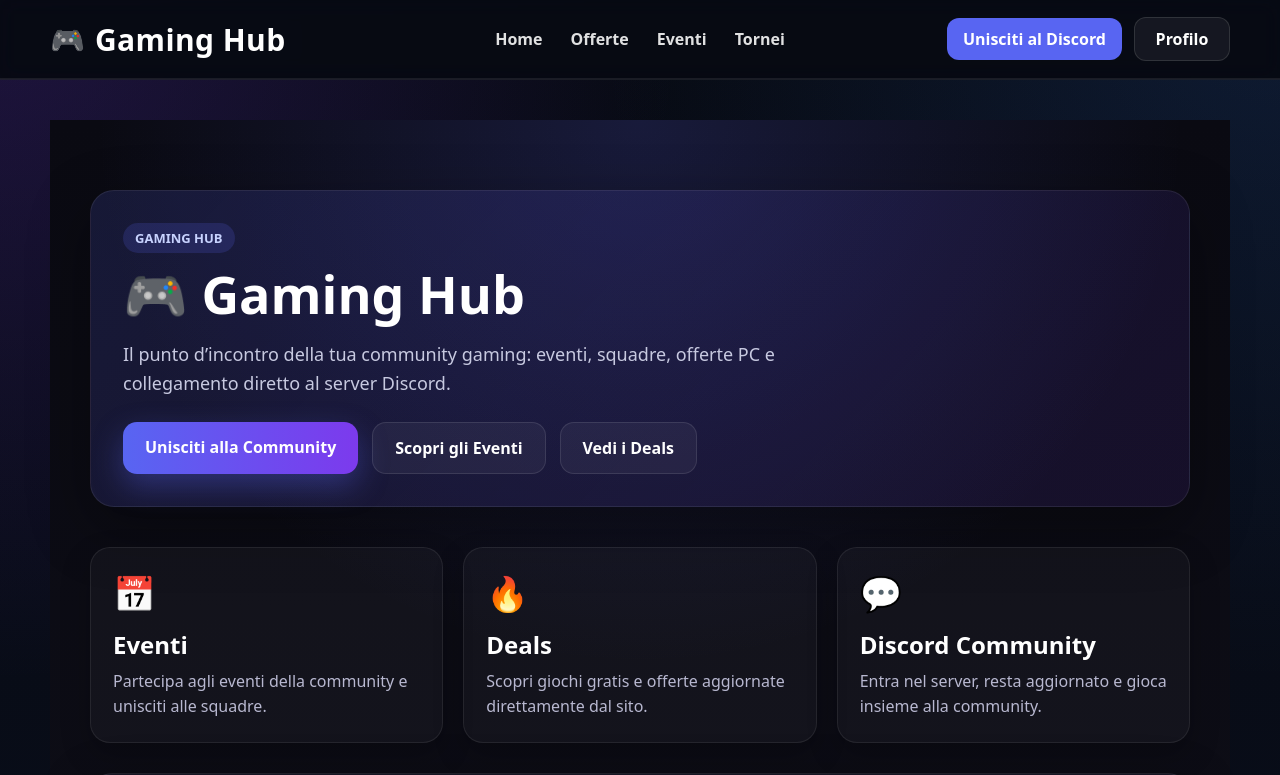
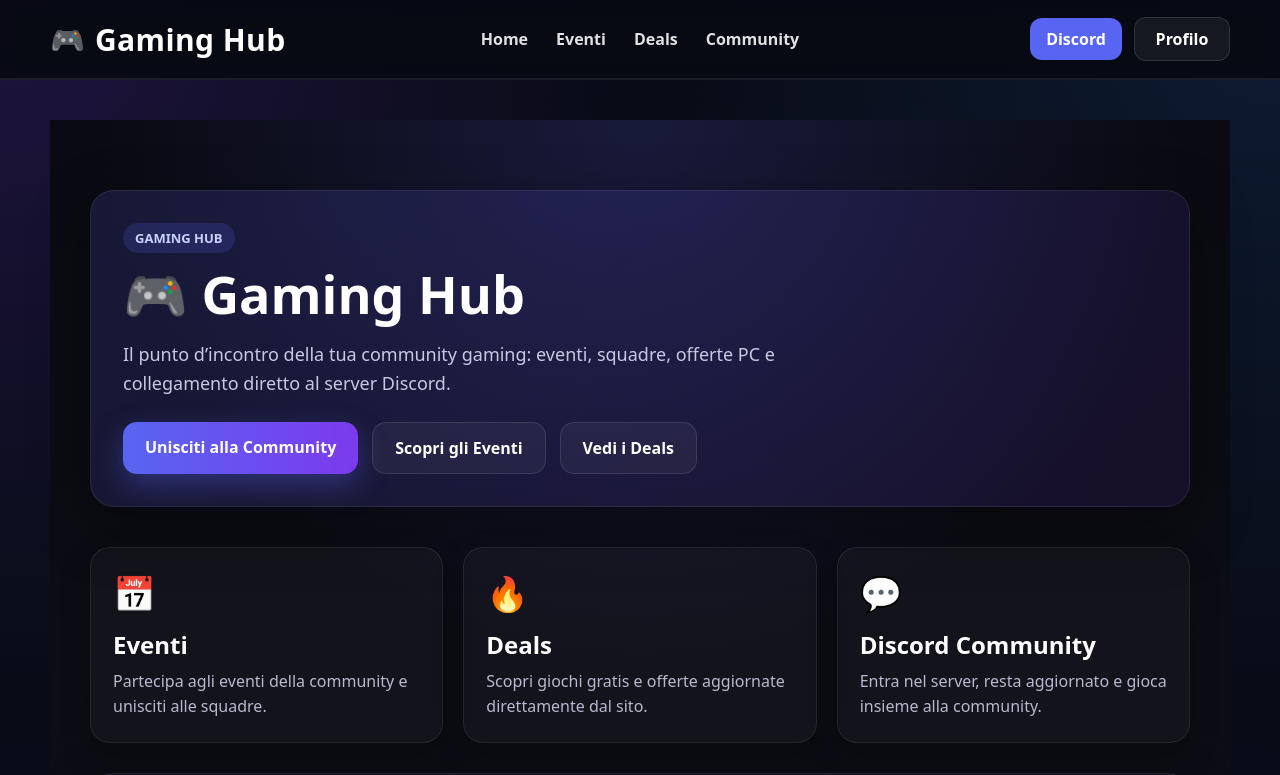
Before and after one commit to fmontis23/gaming-hub, a Next.js app: page / in a window 1280 px wide. Shown: the top 775 px of the page. Built offline with nearby package versions, Linux system fonts and the light colour scheme; no server answers.

Commit message:
aggiornata navbar con community

```diff
--- a/app/components/Navbar.tsx
+++ b/app/components/Navbar.tsx
@@ -7,6 +7,7 @@ export default function Navbar() {
     <header className="site-header">
       <div className="site-header-inner">
 
+        {/* BRAND */}
         <div className="site-brand">
           <Link href="/" className="brand-link">
             <span className="brand-icon">🎮</span>
@@ -14,13 +15,15 @@ export default function Navbar() {
           </Link>
         </div>
 
+        {/* NAVIGATION */}
         <nav className="site-nav">
           <Link href="/">Home</Link>
-          <Link href="/deals">Offerte</Link>
           <Link href="/events">Eventi</Link>
-          <Link href="/admin">Tornei</Link>
+          <Link href="/deals">Deals</Link>
+          <Link href="/community">Community</Link>
         </nav>
 
+        {/* ACTIONS */}
         <div className="site-actions">
 
           <a
@@ -29,7 +32,7 @@ export default function Navbar() {
             rel="noopener noreferrer"
             className="discord-button"
           >
-            Unisciti al Discord
+            Discord
           </a>
 
           <Link href="/profile" className="profile-button">
```
